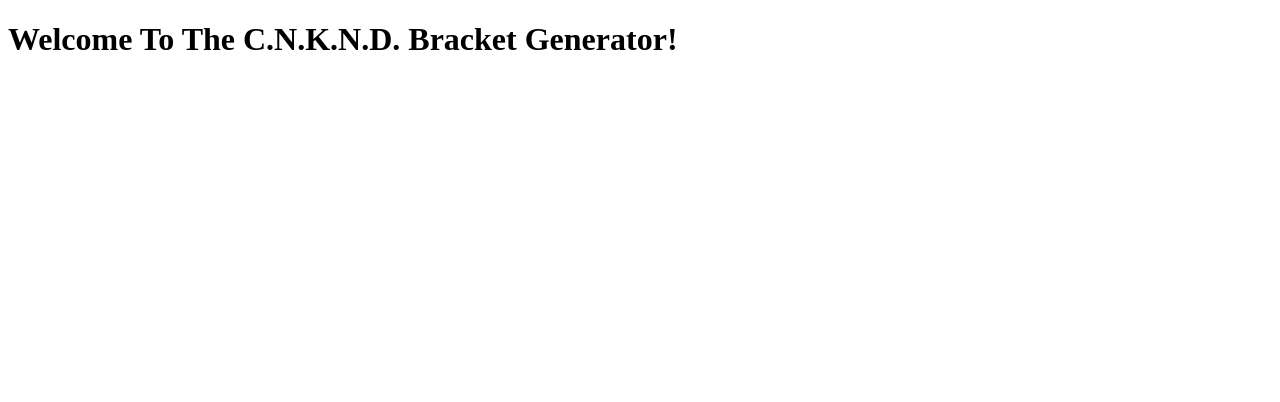
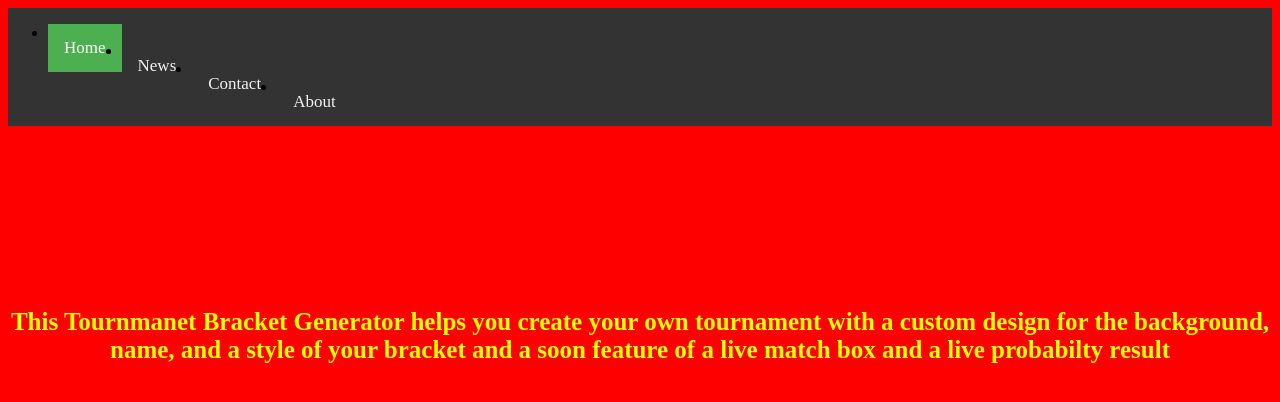
Before and after one commit to CodeName-Kids-Next-Door/CNKND, a Python web app: template templates/main.html in a window 1280 px wide. Shown: the top 402 px of the page. Run offline with Jinja, Linux system fonts and the light colour scheme; the template is opened without the code that fills it, so the values that code supplies are empty.

Commit message:
Merge branch 'master' of https://github.com/CodeName-Kids-Next-Door/CNKND

```diff
--- a/templates/main.html
+++ b/templates/main.html
@@ -1,15 +1,68 @@
 <!DOCTYPE html>
 <html lang="en" dir="ltr">
-<style media="screen">
+  <head>
+    <style media="screen">
+      #style {
+        background-color: red;
+        /* background-image: url("http://www.clientvela.com/wp-content/uploads/2018/02/salle-de-sport-bercy-2-inspirational-esport-les-qualifications-des-mondiaux-de-league-of-legends-of-salle-de-sport-bercy-2.jpg"); */
+        background-repeat: no-repeat;
+        background-size: cover;
+    }
+    .topnav {
+      background-color: #333;
+      overflow: hidden;
+    }
 
-</style>
-  <head>
+    /* Style the links inside the navigation bar */
+    .topnav a {
+      float: left;
+      color: #f2f2f2;
+      text-align: center;
+      padding: 14px 16px;
+      text-decoration: none;
+      font-size: 17px;
+    }
+
+    /* Change the color of links on hover */
+    .topnav a:hover {
+      background-color: #ddd;
+      color: black;
+    }
+
+    /* Add a color to the active/current link */
+    .topnav a.active {
+      background-color: #4CAF50;
+      color: white;
+    }
+      h1{
+        font-size: 50px;
+        color: red;
+        text-align: center;
+      }
+      h2{
+        font-size: 25px;
+        color: yellow;
+        text-align: center;
+      }
+    </style>
     <meta charset="utf-8">
     <title> Bracket Generator </title>
   </head>
-  <body>
-    <h1>Welcome To The C.N.K.N.D. Bracket Generator!</h1>
-    <form method="post" action="/memeresult">
+  <body id="style">
+    <div class="topnav">
+      <ul>
+        <li><a class="active" href="#home">Home</a></li>
+        <li><a href="#news">News</a></li>
+        <li><a href="#contact">Contact</a></li>
+        <li><a href="#about">About</a></li>
+      </ul>
+    </div>
+    <h1>Welcome to a Tournmanet Bracket Generator </h1>
+    <br>
+    <br>
+    <h2> This Tournmanet Bracket Generator helps you create your own tournament with a custom design for the background, name, and a style of your bracket and a soon feature of a live match box and a live probabilty result </h2>
+
+
 
   </body>
 </html>
```
Also changed, not shown: main.html (added, +36 -0 lines).
